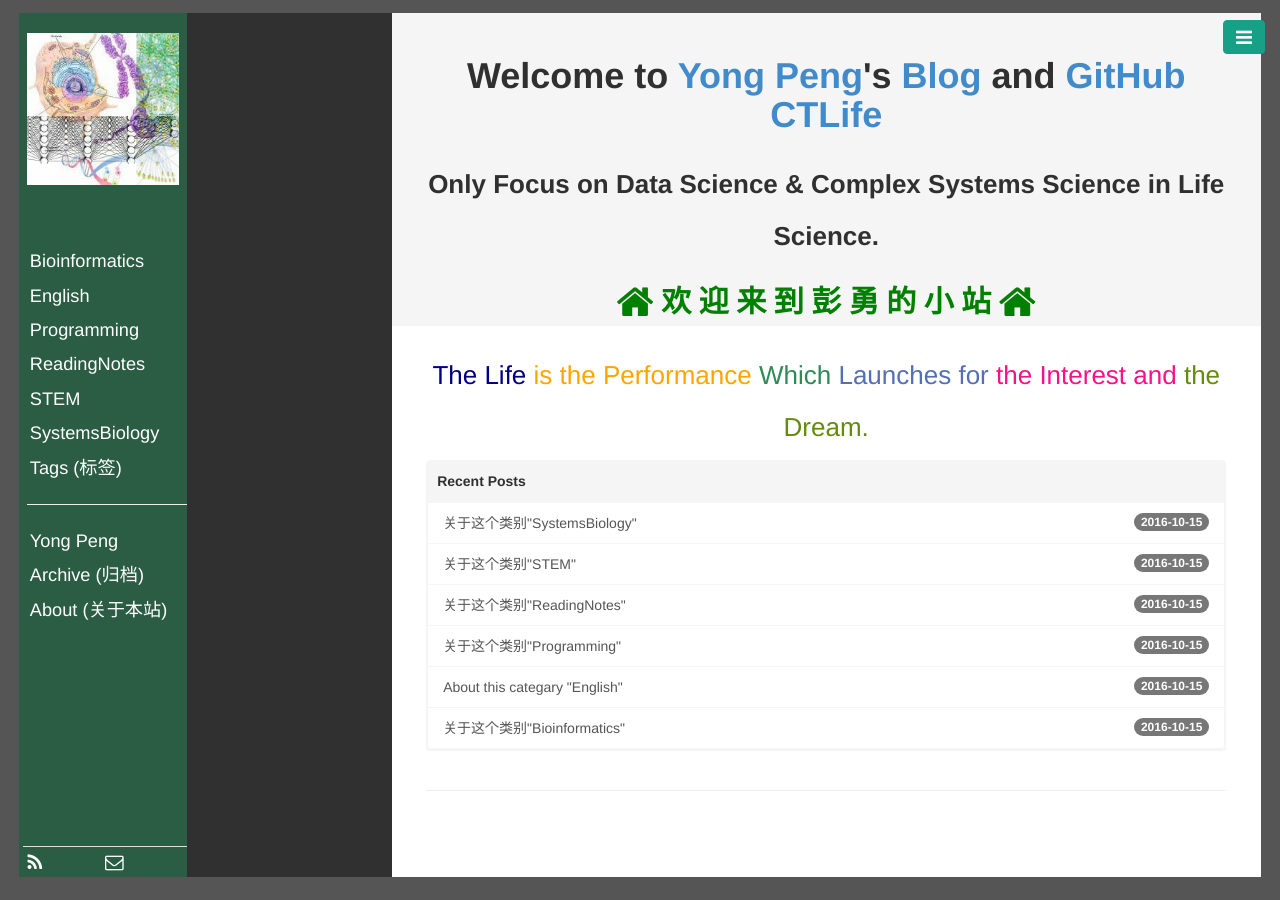
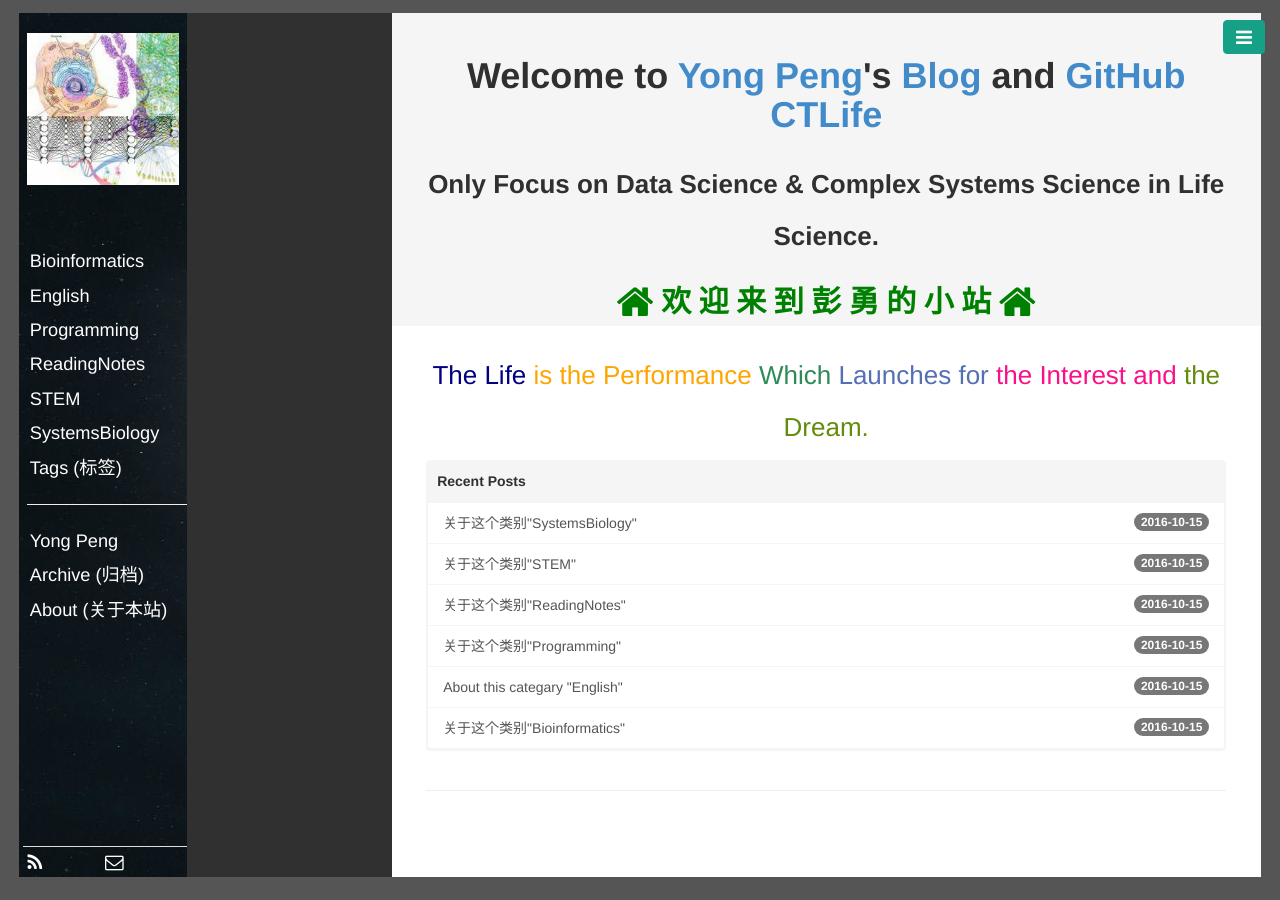
Before and after one commit to CTLife/CTLife.github.io, a Jekyll site: the page built from index.html, in a window 1280 px wide. Built offline with Jekyll 4.4.1, drawn with Linux system fonts in a browser that asks for light colours; Markdown is read by kramdown in place of the engine named in the settings; the list of posts is cut into pages by our own code.

Commit message:
Update base.css

```diff
--- a/public/css/base.css
+++ b/public/css/base.css
@@ -24,6 +24,7 @@ body, html {
 /* 左侧导航栏 */
 .aside1 {
   background-color: rgba(0,102,51, 0.5);
+  background-image: url(/public/img/logo-3.jpg);
   width: 45%;
   height: 100%;
   padding-left: 2%;
```
